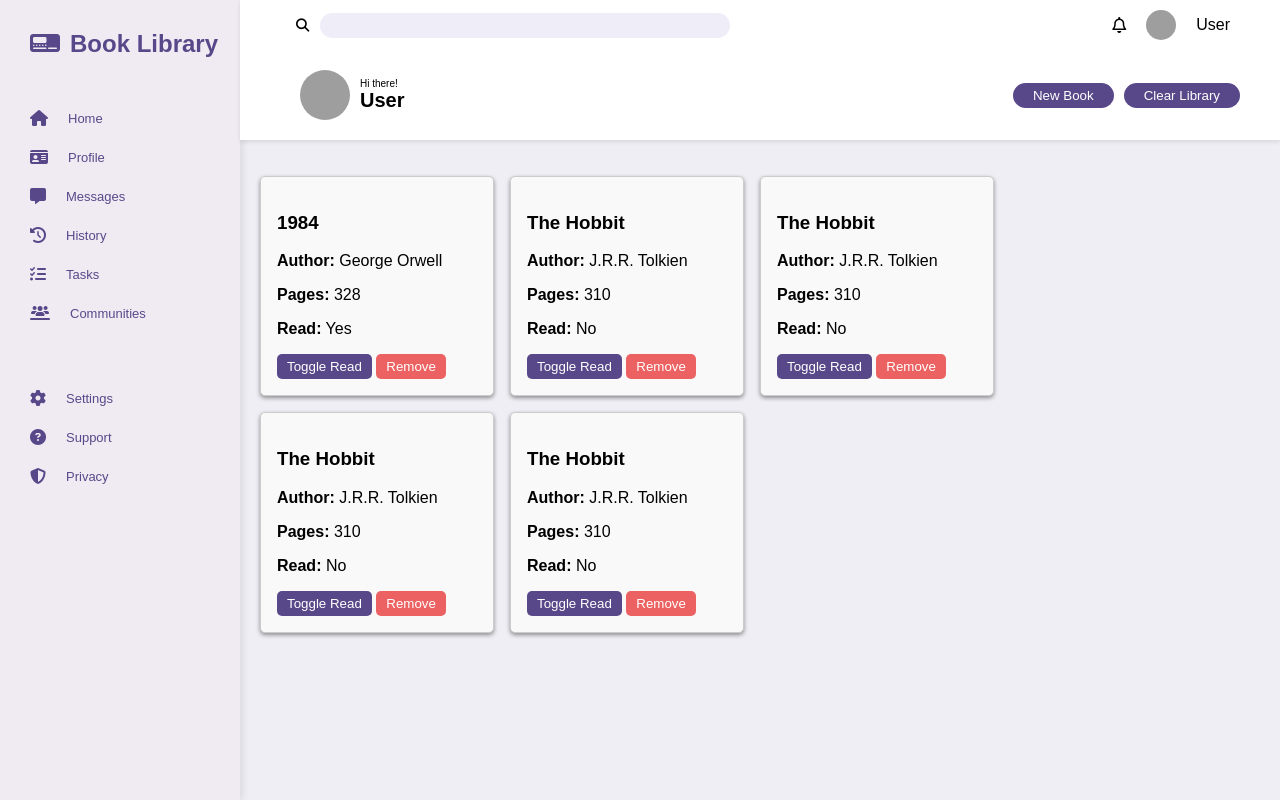
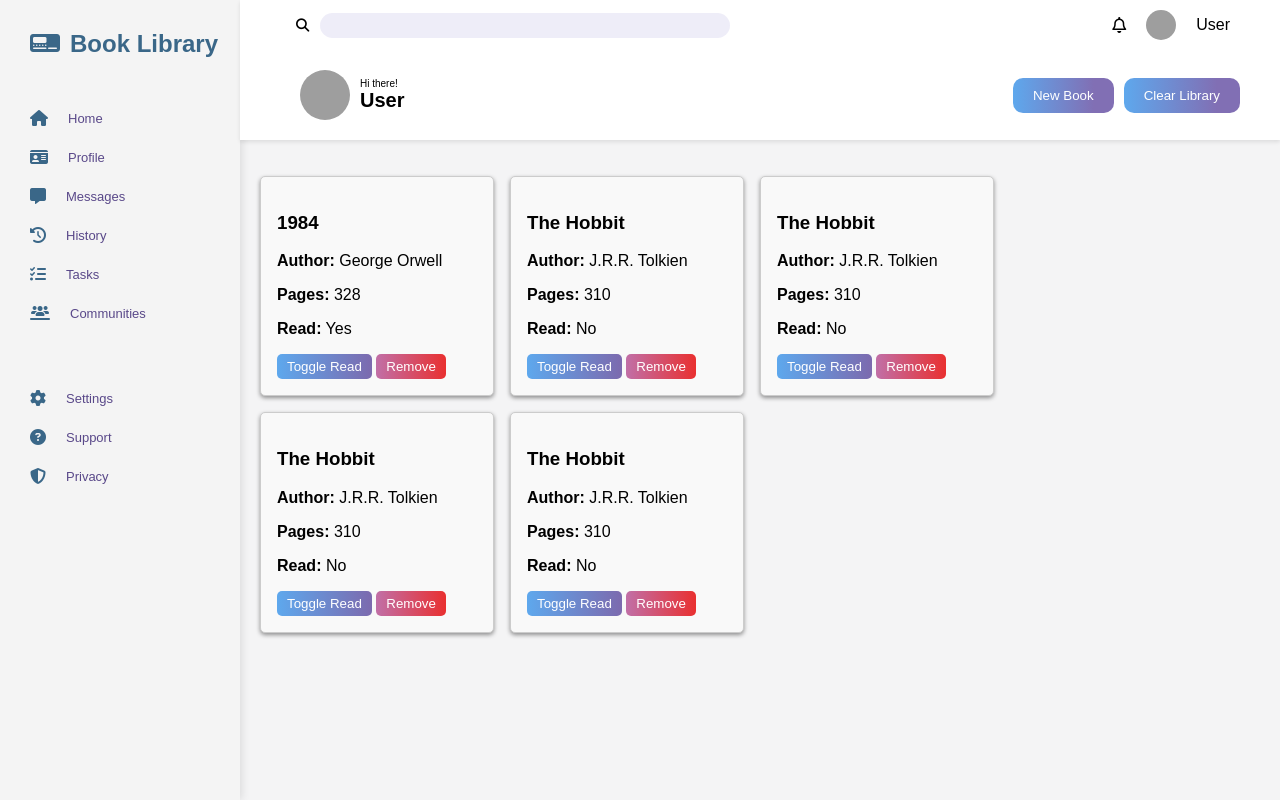
Before and after one commit to Ike-Icon/Book-Library, a plain HTML site: page index.html in a window 1280 px wide. Drawn offline with Linux system fonts and the light colour scheme; grey boxes are pictures that could not be loaded.

Commit message:
checkpoint

```diff
--- a/style/main.css
+++ b/style/main.css
@@ -1,6 +1,6 @@
 body {
   font-family: Arial, sans-serif;
-  background-color: #d6d4e260;
+  background-color: #dfdfe356;
   /* background-image: url("https://images.unsplash.com/photo-1584531979583-18c5c4b25efc?q=80&w=687&auto=format&fit=crop&ixlib=rb-4.1.0&ixid=M3wxMjA3fDB8MHxwaG90by1wYWdlfHx8fGVufDB8fHx8fA%3D%3D"); */
   margin: 0 auto;
   padding: 0;
@@ -13,8 +13,8 @@ body {
 
 .sidebar {
   display: flex;
-  background-color: #eee3f062;
-  color: #594889;
+  background-color: #f3f2f367;
+  color: #3a6788;
   padding: 10px;
   width: 200px;
   flex-direction: column;
@@ -145,9 +145,9 @@ body {
   border-radius: 50%;
 }
 .content .header .welcome-message button:hover {
-  background-color: #50417cbb;
-  color: #000;
+  color: #c5c2c2;
   transition: 0.3s ease-in-out;
+  box-shadow: 0 7px 12px rgba(114, 182, 245, 0.699), 0 2px 4px rgba(124, 106, 174, 0.2);
 }
 .content .header .welcome-actions {
   display: flex;
@@ -156,11 +156,11 @@ body {
   gap: 10px;
 }
 .content .header .welcome-message button {
-  background-color: #594889;
+  background: linear-gradient(90deg, #5ea8ed 0%, #816fb4 80%);
   color: #fff;
   border: none;
-  padding: 5px 20px;
-  border-radius: 20px;
+  padding: 10px 20px;
+  border-radius: 10px;
   cursor: pointer;
 }
 
@@ -211,22 +211,22 @@ body {
 }
 
 .book-card .toggle-read-btn{
-  background-color: #594889;
+  background: linear-gradient(90deg, #5ea8ed 0%, #7c6aae 100%)
 }
 
 .book-card .toggle-read-btn:hover{
-  background-color: #7c6aae;
+  box-shadow: 0 3px 12px rgba(114, 182, 245, 0.699), 0 2px 4px rgba(124, 106, 174, 0.2);
   transition: 0.3s ease-in-out;
 }
 
 .book-card .remove-btn{
-  background-color: #ec6161;
+  background: linear-gradient(90deg, #c16fa7 0%, #e93030 100%);
 }
 
 .book-card .remove-btn:hover{
   background-color: #f19e9e;
   transition: 0.3s ease-in-out;
-
+  box-shadow: 0 3px 12px rgba(245, 114, 114, 0.699), 0 2px 4px rgba(124, 106, 174, 0.2);
 }
 
 #book-form-dialog {
```
